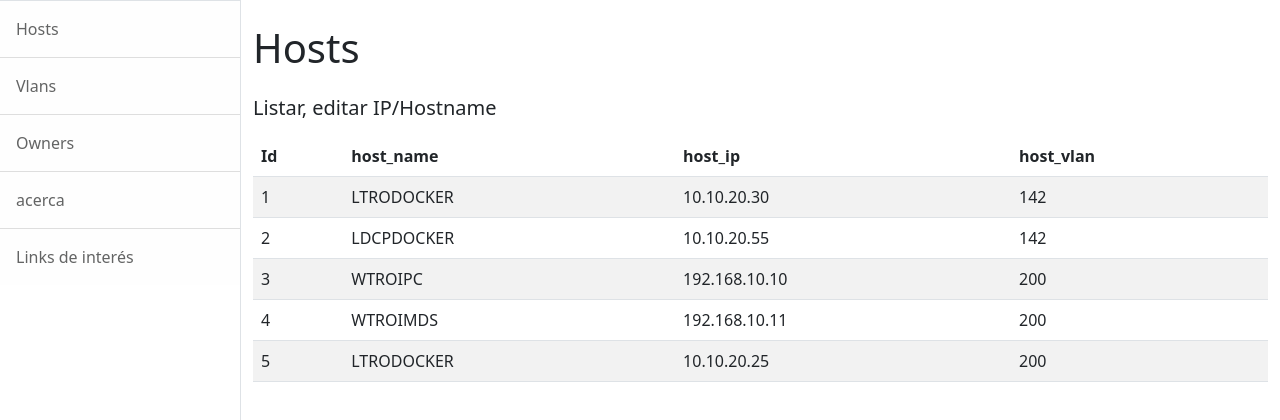
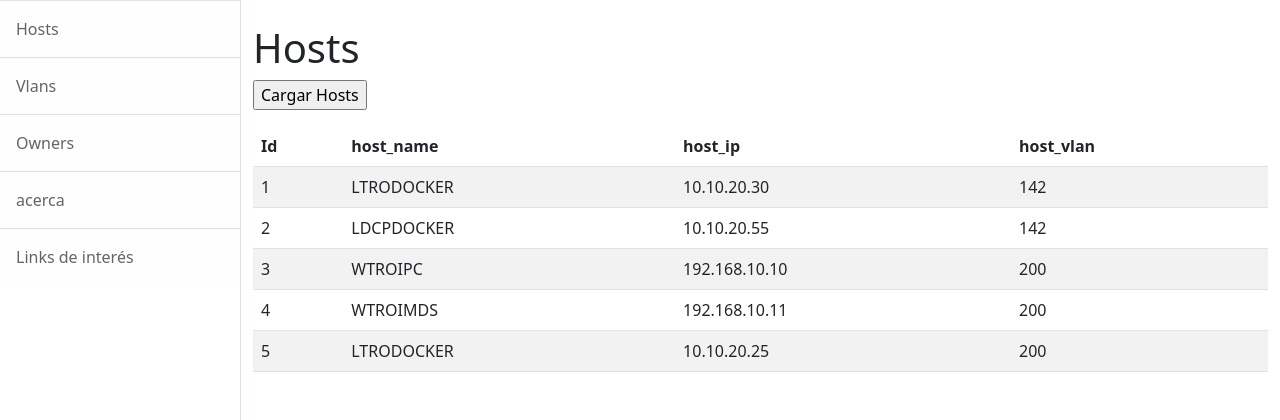
Before and after one commit to sergioxjaque/pre_entrega_03, a Django app: page /hosts/ in a window 1280 px wide. Shown: the part 57-477 px from the top of the page. Run offline with Django 5.2, Linux system fonts and the light colour scheme; data comes from the database, SQL or seed files in the repository; both versions use the stored data as it was after the commit; some libraries are stand-ins or nearby versions.

Commit message:
Link a carga de hosts, Home retorna a index.html

```diff
--- a/academia/entidades/forms.py
+++ b/academia/entidades/forms.py
@@ -2,5 +2,5 @@ from django import forms
 
 class HostsForm(forms.Form):
     host_name = forms.CharField(max_length=50, required=True, label="Hostname")
-    host_ip = forms.FloatField(required=True, label="Direccion IP")
+    host_ip = forms.CharField(required=True, label="Direccion IP")
     host_vlan = forms.IntegerField(required=True, label="VLAN TAG")
--- a/academia/entidades/models.py
+++ b/academia/entidades/models.py
@@ -5,7 +5,7 @@ from django.db import models
 # Modelo de negocio de la Aplicacion
 class Hosts(models.Model):
     host_name = models.CharField(max_length=50)
-    host_ip = models.FloatField()
+    host_ip = models.CharField(max_length=18)
     host_vlan = models.IntegerField()
 
 class Vlans(models.Model):
--- a/academia/entidades/templates/entidades/hosts.html
+++ b/academia/entidades/templates/entidades/hosts.html
@@ -10,8 +10,10 @@
 
 {% block titulo %}
  <h1 class="mt-4"> Hosts </h1>
- <h5 class="mt-4"> Listar, editar IP/Hostname </h5>
 
+ <form action= "{% url 'hostsForm' %}">
+    <input type="submit" value="Cargar Hosts" />
+ </form>
 {% endblock titulo %}
 
 {% block contenido %}
```
Also changed, not shown: academia/entidades/migrations/0007_alter_hosts_host_ip.py (added), academia/entidades/migrations/0008_alter_hosts_host_ip.py (added), academia/networking2.db.
